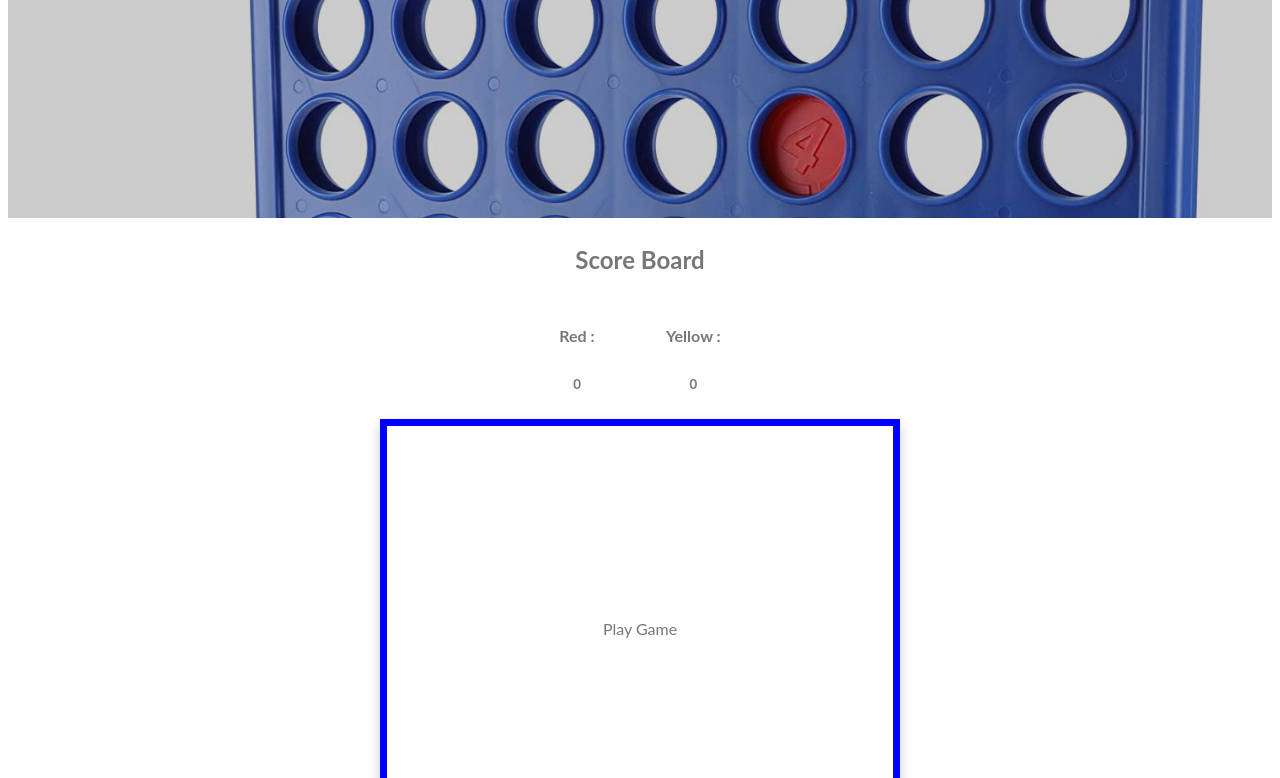
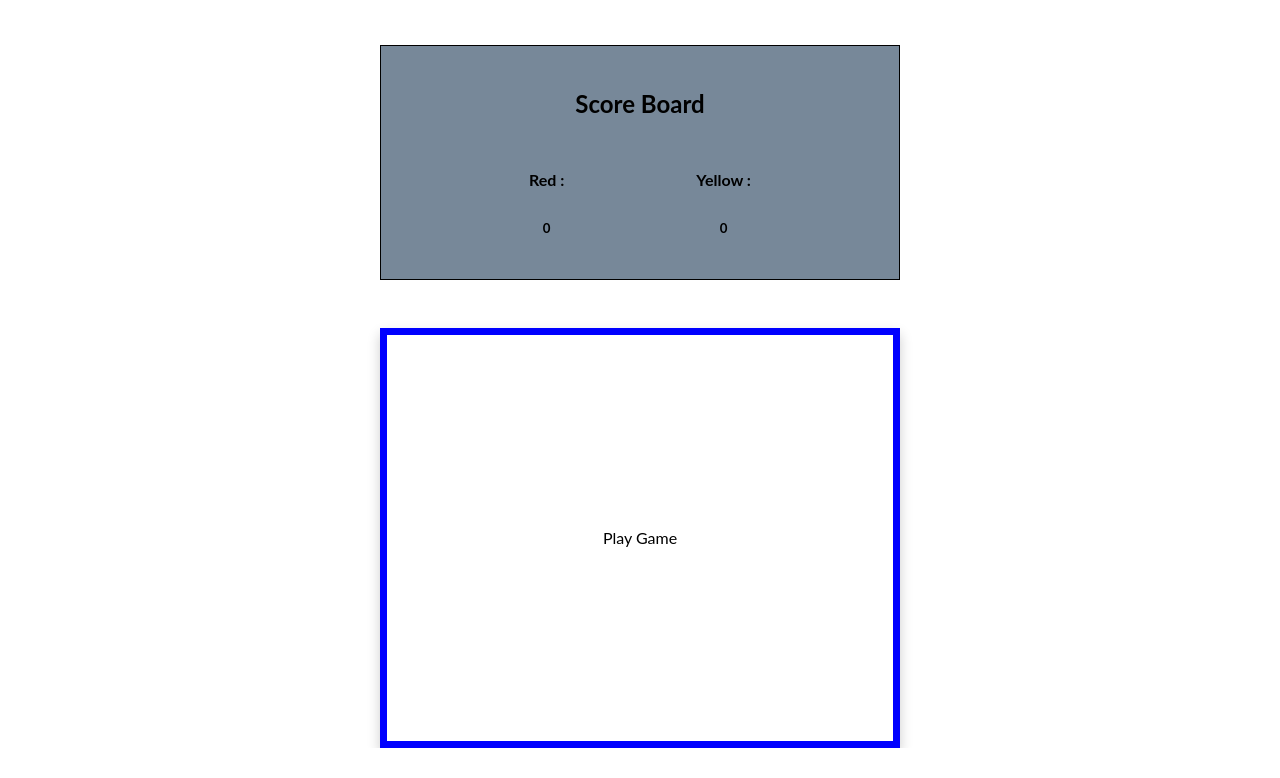
Before and after one commit to LauraK0/Feature, a plain HTML site: page index.html in a window 1280 px wide. Shown: the part 130-908 px from the top of the page. After the commit the page ends 878 px from the top, so only its background shows below. Drawn offline with Linux system fonts and the light colour scheme.

Commit message:
css refined

```diff
--- a/connect-four.css
+++ b/connect-four.css
@@ -1,6 +1,5 @@
 * {
   box-sizing: border-box;
-  color: #777;
 }
 
 /* header graphics*/
@@ -9,25 +8,14 @@ body,h1,h2,h3,h4,h5,h6 {font-family: "Lato", sans-serif;}
 
 body, html {
 height: 100%;
-color: #777;
 line-height: 1.8;
 text-align: center;
-}
-
-
-.main-header {
-  background-color: rgba(0, 0, 0, .2);
-  background-image: url("./images/connect-four.jpg");
-  background-blend-mode: multiply;
-  background-size: cover;
-  padding-bottom: 30px;
-  height: 20em;
 }
 
 .header-text {
   font-size: 260%;
   padding:12px;
-  color: white;
+  color: black;
   opacity: 0.8;
   text-align:center;
 }
@@ -38,9 +26,6 @@ text-align: center;
   grid-auto-flow: column;
 }
 
-.scoreboard-section{
-  height:800px;
-}
 /* game graphics*/
 
 #gameContainer{
@@ -100,12 +85,18 @@ text-align: center;
 
 #scoreBoard{
   position:relative;
+  background-color: lightslategrey;
+  width: 520px;
+  border: 0.1em solid black;
+  padding: 1em;
   bottom:0;
   display:flex;
   flex-wrap: nowrap;
   flex-direction: column;
-  margin-left: 30em;
-  margin-right: 30em;
+  margin-top: 3em;
+  margin-bottom: 3em;
+  margin-left: auto;
+  margin-right: auto;
 }
 
 .scores{
```
